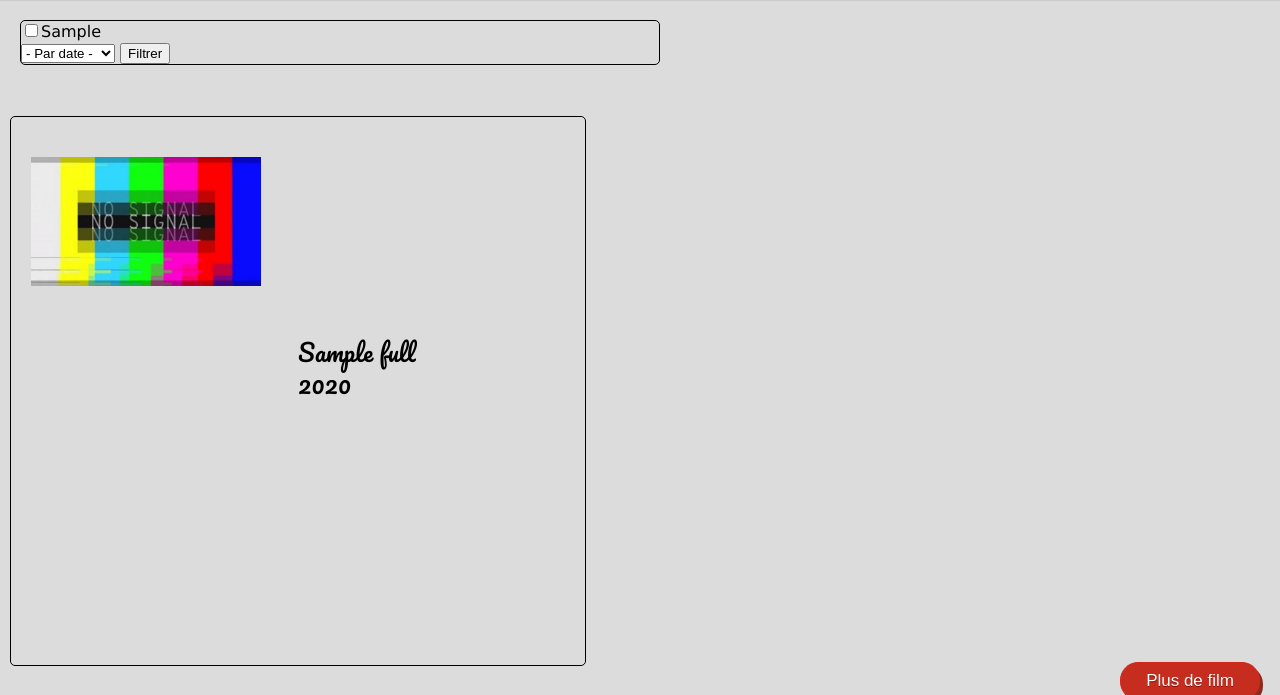
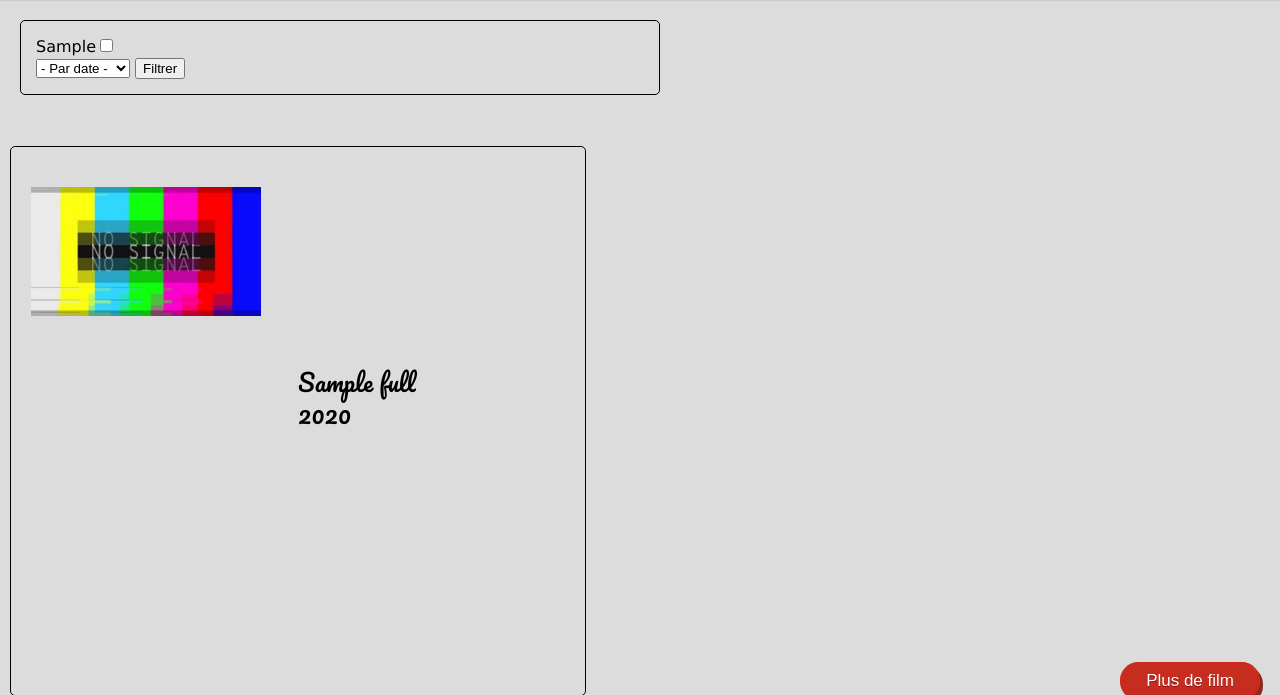
Before and after one commit to NFactory-School/Cours-Movies, a PHP site: page / in a window 1280 px wide. Shown: the part 80-775 px from the top of the page. Run offline with PHP 8.4, Linux system fonts and the light colour scheme; tables that the repository leaves empty or names only in its code hold one stand-in row (values such as "Sample post"); a stand-in replaces the project's code that opens the database connection; some libraries are stand-ins or nearby versions; some web fonts are replaced.

Commit message:
nikommit3

```diff
--- a/css/style.css
+++ b/css/style.css
@@ -708,9 +708,12 @@ body {
 }
 
 .niko{
-  pdding:10px;
+  padding:15px;
   margin: 20px;
   width:50%;
   border : 1px solid black;
   border-radius: 5px;
 }
+.niko input[type="checkbox"]{
+  margin-right: 10px;
+}
--- a/index.php
+++ b/index.php
@@ -29,11 +29,11 @@ include ('inc/header.php');
 
         if (!empty($_POST[$ex])){
 
-          echo '<input checked class="'.$ex.'" type="checkbox" name="'.$ex.'" value="'.$ex.'">'.$ex.'';
+          echo ''.$ex.'<input checked class="'.$ex.'" type="checkbox" name="'.$ex.'" value="'.$ex.'">';
         }
         else {
 
-          echo '<input class="'.$ex.'" type="checkbox" name="'.$ex.'" value="'.$ex.'">'.$ex.'';
+          echo ''.$ex.'<input class="'.$ex.'" type="checkbox" name="'.$ex.'" value="'.$ex.'">';
         }
 
       }
```
